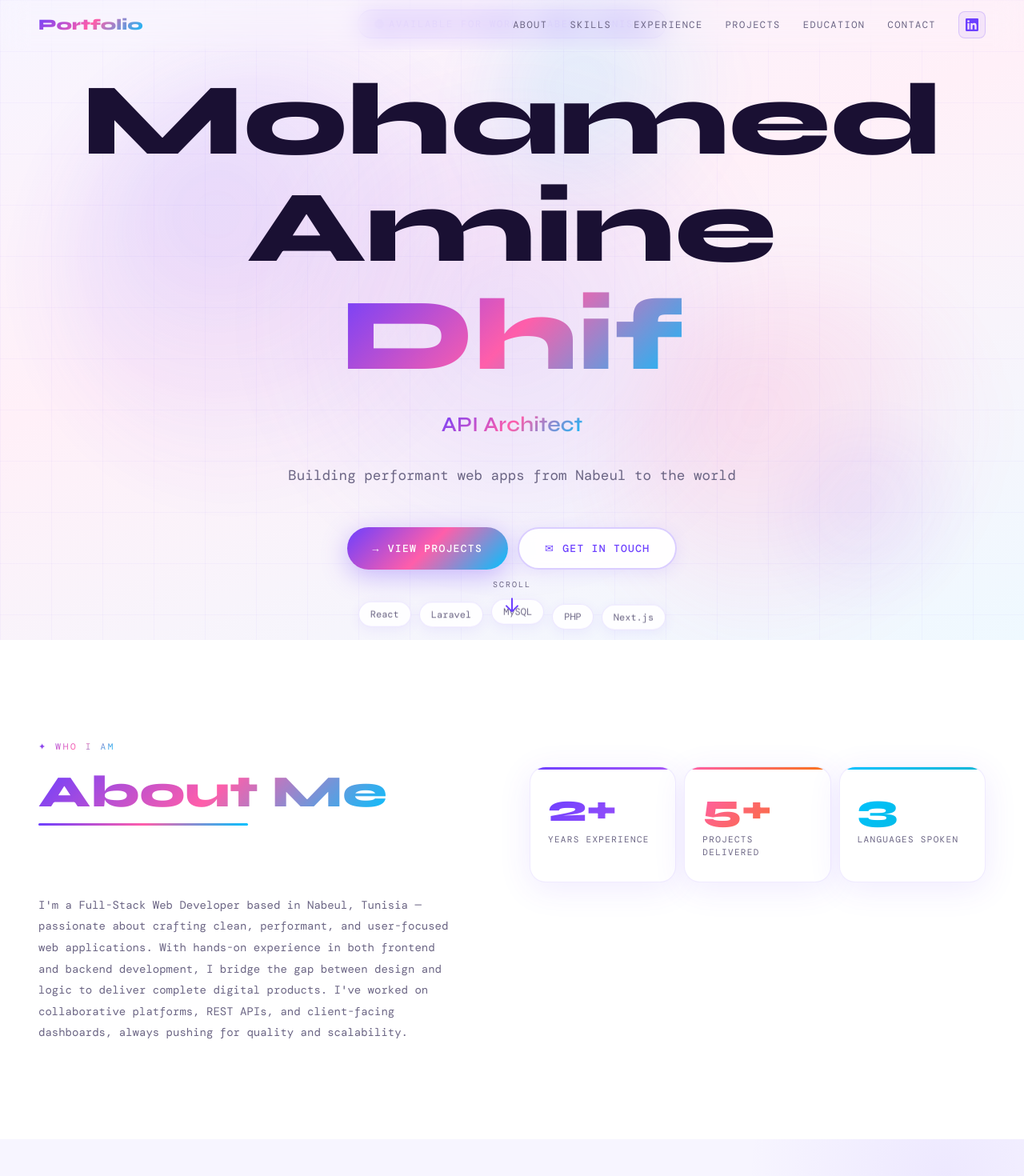
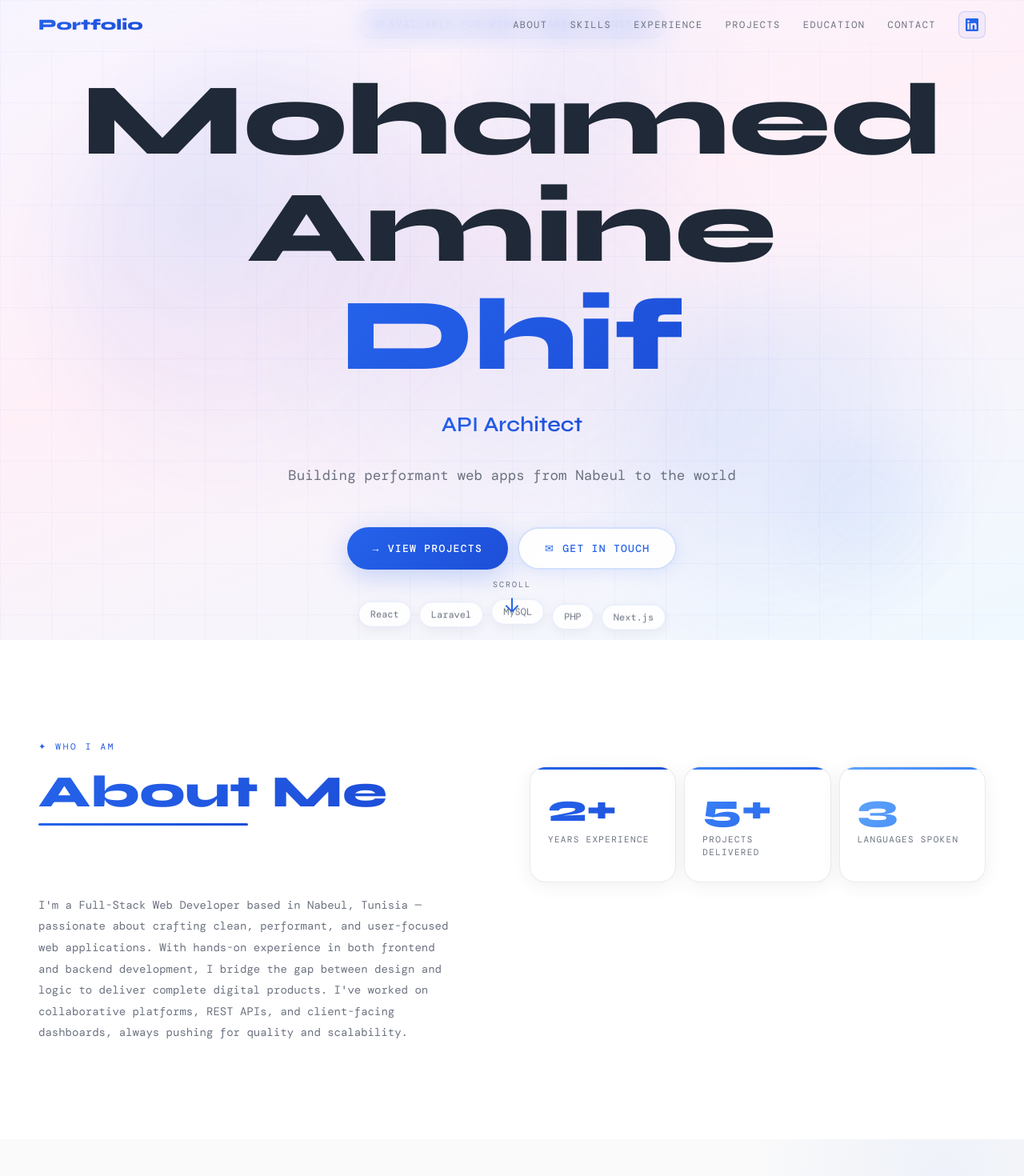
Before and after one commit to DHIF24/Med_amine_portfolio_v_f, a React (Vite) app: page / in a window 1280 px wide. Shown: the top 1470 px of the page at 80% size. Built offline with nearby package versions, Linux system fonts and the light colour scheme; a web font is replaced by a local one.

Commit message:
Simplify color design to minimal blue monochromatic scheme

```diff
--- a/src/Portfolio.jsx
+++ b/src/Portfolio.jsx
@@ -11,7 +11,7 @@
 } from "framer-motion";
 
 /* ── CONSTANTS ─────────────────────────────── */
-const GRAD = "linear-gradient(135deg,#6c3fff 0%,#ff5eaa 50%,#00c2ff 100%)";
+const GRAD = "linear-gradient(135deg,#2563eb 0%,#1d4ed8 100%)";
 const GRAD_TEXT = {
   background: GRAD,
   WebkitBackgroundClip: "text",
@@ -19,16 +19,16 @@
   backgroundClip: "text",
 };
 const GRADS = [
-  "linear-gradient(135deg,#6c3fff,#a855f7)",
-  "linear-gradient(135deg,#ff5eaa,#f97316)",
-  "linear-gradient(135deg,#00c2ff,#06b6d4)",
-  "linear-gradient(135deg,#f59e0b,#ef4444)",
+  "linear-gradient(135deg,#2563eb,#1d4ed8)",
+  "linear-gradient(135deg,#3b82f6,#2563eb)",
+  "linear-gradient(135deg,#60a5fa,#3b82f6)",
+  "linear-gradient(135deg,#93c5fd,#60a5fa)",
 ];
 const PILL_COLORS = [
-  ["rgba(108,63,255,0.1)", "#6c3fff"],
-  ["rgba(255,94,170,0.1)", "#ff5eaa"],
-  ["rgba(0,194,255,0.1)",  "#00c2ff"],
-  ["rgba(245,158,11,0.1)", "#f59e0b"],
+  ["rgba(37,99,235,0.1)", "#2563eb"],
+  ["rgba(59,130,246,0.1)", "#3b82f6"],
+  ["rgba(96,165,250,0.1)", "#60a5fa"],
+  ["rgba(147,197,253,0.1)", "#93c5fd"],
 ];
 
 /* ── VARIANTS ──────────────────────────────── */
@@ -54,10 +54,10 @@
   return (
     <div style={{ position:"absolute", inset:0, overflow:"hidden", zIndex:0 }}>
       {[
-        {x:"6%",  y:"10%", s:560, c:"rgba(108,63,255,0.20)", d:0},
-        {x:"62%", y:"50%", s:440, c:"rgba(255,94,170,0.17)", d:1.8},
-        {x:"48%", y:"2%",  s:300, c:"rgba(0,194,255,0.14)",  d:3.2},
-        {x:"78%", y:"72%", s:200, c:"rgba(108,63,255,0.10)", d:2.1},
+        {x:"6%",  y:"10%", s:560, c:"rgba(37,99,235,0.15)", d:0},
+        {x:"62%", y:"50%", s:440, c:"rgba(59,130,246,0.12)", d:1.8},
+        {x:"48%", y:"2%",  s:300, c:"rgba(96,165,250,0.10)",  d:3.2},
+        {x:"78%", y:"72%", s:200, c:"rgba(37,99,235,0.08)", d:2.1},
       ].map((o,i)=>(
         <motion.div key={i} style={{
           position:"absolute", left:o.x, top:o.y, width:o.s, height:o.s,
@@ -68,13 +68,13 @@
       ))}
       <motion.div style={{
         position:"absolute", width:720, height:720, borderRadius:"50%",
-        background:"radial-gradient(circle,rgba(108,63,255,0.11) 0%,transparent 65%)",
+        background:"radial-gradient(circle,rgba(37,99,235,0.08) 0%,transparent 65%)",
         filter:"blur(32px)", pointerEvents:"none",
         translateX:"-50%", translateY:"-50%", left:mouseX, top:mouseY,
       }} />
       <div style={{
         position:"absolute", inset:0,
-        backgroundImage:"linear-gradient(rgba(108,63,255,0.035) 1px,transparent 1px),linear-gradient(90deg,rgba(108,63,255,0.035) 1px,transparent 1px)",
+        backgroundImage:"linear-gradient(rgba(37,99,235,0.04) 1px,transparent 1px),linear-gradient(90deg,rgba(37,99,235,0.04) 1px,transparent 1px)",
         backgroundSize:"64px 64px",
       }} />
     </div>
@@ -101,15 +101,15 @@
       style={{
         x:sx, y:sy,
         background: filled ? GRAD : "rgba(255,255,255,0.92)",
-        border: filled ? "none" : "2px solid rgba(108,63,255,0.25)",
-        color: filled ? "#fff" : "#6c3fff",
+        border: filled ? "none" : "2px solid rgba(37,99,235,0.2)",
+        color: filled ? "#fff" : "#2563eb",
         backdropFilter:"blur(8px)",
         cursor:"pointer", textDecoration:"none",
         display:"inline-flex", alignItems:"center", gap:"10px",
         padding:"15px 32px", borderRadius:"50px",
         fontFamily:"DM Mono,monospace", fontSize:"13px", fontWeight:500,
         letterSpacing:"0.1em", textTransform:"uppercase",
-        boxShadow: filled ? "0 8px 32px rgba(108,63,255,0.35)" : "0 4px 20px rgba(108,63,255,0.1)",
+        boxShadow: filled ? "0 8px 32px rgba(37,99,235,0.25)" : "0 4px 20px rgba(37,99,235,0.1)",
       }}>
       {icon && <span>{icon}</span>}
       {children}
@@ -153,11 +153,11 @@
   const count = useCountUp(number, inView);
   return (
     <motion.div ref={ref} variants={scaleIn}
-      whileHover={{y:-4, boxShadow:"0 20px 60px rgba(108,63,255,0.22)"}}
+      whileHover={{y:-4, boxShadow:"0 20px 60px rgba(37,99,235,0.15)"}}
       transition={{type:"spring",stiffness:280}}
       style={{
-        background:"#fff", border:"1.5px solid rgba(108,63,255,0.1)", borderRadius:"20px",
-        padding:"28px 22px", flex:"1 1 120px", minWidth:"120px", boxShadow:"0 8px 40px rgba(108,63,255,0.10)",
+        background:"#fff", border:"1.5px solid rgba(0,0,0,0.08)", borderRadius:"20px",
+        padding:"28px 22px", flex:"1 1 120px", minWidth:"120px", boxShadow:"0 4px 24px rgba(0,0,0,0.06)",
         position:"relative", overflow:"hidden",
       }}>
       <div style={{position:"absolute",top:0,left:0,right:0,height:"3px",background:GRADS[idx%3]}} />
@@ -210,10 +210,10 @@
           <span key={i} style={{
             display:"inline-flex", alignItems:"center", gap:"8px",
             padding:"10px 22px", borderRadius:"50px",
-            background:"#fff", border:"1.5px solid rgba(108,63,255,0.1)",
+            background:"#fff", border:"1.5px solid rgba(0,0,0,0.08)",
             fontFamily:"DM Mono,monospace", fontSize:"13px", fontWeight:500,
             color:"var(--text-muted)", whiteSpace:"nowrap",
-            boxShadow:"0 4px 16px rgba(108,63,255,0.08)",
+            boxShadow:"0 4px 16px rgba(0,0,0,0.06)",
           }}>
             <span style={{width:8,height:8,borderRadius:"50%",flexShrink:0,background:GRADS[i%3]}} />
             {s}
@@ -235,9 +235,9 @@
         preserveAspectRatio="none" viewBox="0 0 4 100">
         <defs>
           <linearGradient id="tlg" x1="0" y1="0" x2="0" y2="1">
-            <stop offset="0%" stopColor="#6c3fff"/>
-            <stop offset="50%" stopColor="#ff5eaa"/>
-            <stop offset="100%" stopColor="#00c2ff"/>
+            <stop offset="0%" stopColor="#2563eb"/>
+            <stop offset="50%" stopColor="#3b82f6"/>
+            <stop offset="100%" stopColor="#60a5fa"/>
           </linearGradient>
         </defs>
         <motion.line x1="2" y1="0" x2="2" y2="100"
@@ -263,12 +263,12 @@
   }, []);
   return (
     <motion.div ref={ref} variants={v} initial="hidden" animate={inView?"visible":"hidden"}
-      whileHover={{y:-4, boxShadow:"0 20px 60px rgba(108,63,255,0.18)"}}
+      whileHover={{y:-4, boxShadow:"0 20px 60px rgba(0,0,0,0.1)"}}
       transition={{type:"spring",stiffness:260}}
       style={{
-        background:"#fff", border:"1.5px solid rgba(108,63,255,0.1)", borderRadius:"20px",
+        background:"#fff", border:"1.5px solid rgba(0,0,0,0.08)", borderRadius:"20px",
         padding:isMobile ? "24px 20px" : "32px", flex:1, maxWidth:"480px", width:"100%", position:"relative",
-        boxShadow:"0 8px 40px rgba(108,63,255,0.08)", overflow:"hidden",
+        boxShadow:"0 4px 24px rgba(0,0,0,0.06)", overflow:"hidden",
         marginLeft:isMobile ? "0" : undefined,
         marginRight:isMobile ? "0" : undefined,
       }}>
@@ -279,7 +279,7 @@
           [side==="left"?"right":"left"]:"-9px",
           width:"18px", height:"18px", borderRadius:"50%",
           background:GRADS[idx%2], border:"3px solid #f7f5ff",
-          boxShadow:`0 0 14px ${["rgba(108,63,255,0.5)","rgba(255,94,170,0.5)"][idx%2]}`,
+          boxShadow:`0 0 14px rgba(37,99,235,0.3)`,
         }} />
       )}
       <p style={{fontFamily:"DM Mono,monospace",fontSize:"11px",letterSpacing:"0.2em",
@@ -296,7 +296,7 @@
         {points.map((p,i)=>(
           <li key={i} style={{fontFamily:"DM Mono,monospace",fontSize:"13px",color:"var(--text-muted)",
             paddingLeft:"16px",position:"relative",marginBottom:"8px",lineHeight:1.6}}>
-            <span style={{position:"absolute",left:0,color:"#6c3fff",fontWeight:700}}>›</span>{p}
+            <span style={{position:"absolute",left:0,color:"#2563eb",fontWeight:700}}>›</span>{p}
           </li>
         ))}
       </ul>
@@ -320,17 +320,17 @@
       onHoverStart={()=>setHov(true)} onHoverEnd={()=>setHov(false)}
       transition={{type:"spring",stiffness:240,damping:18}}
       style={{
-        background:"#fff", border:"1.5px solid rgba(108,63,255,0.1)", borderRadius:"24px",
+        background:"#fff", border:"1.5px solid rgba(0,0,0,0.08)", borderRadius:"24px",
         padding:isMobile ? "28px 22px" : "40px 36px", flex:"1 1 300px", minWidth:"280px", maxWidth:"520px",
         position:"relative", overflow:"hidden", transformPerspective:900,
         cursor:"default",
-        boxShadow: hov ? "0 24px 64px rgba(108,63,255,0.22)" : "0 8px 40px rgba(108,63,255,0.1)",
+        boxShadow: hov ? "0 12px 40px rgba(0,0,0,0.1)" : "0 4px 24px rgba(0,0,0,0.06)",
         transition:"box-shadow 0.3s",
       }}>
       <div style={{position:"absolute",top:0,left:0,right:0,height:"4px",background:gradient}} />
       <motion.div animate={{opacity:hov?1:0}} transition={{duration:0.3}}
         style={{position:"absolute",inset:0,zIndex:0,pointerEvents:"none",
-          background:`radial-gradient(ellipse at top left,${gradient.includes("6c3fff")?"rgba(108,63,255,0.06)":"rgba(0,194,255,0.06)"},transparent 70%)`}} />
+          background:`radial-gradient(ellipse at top left,rgba(37,99,235,0.06),transparent 70%)`}} />
       <div style={{position:"relative",zIndex:1}}>
         <p style={{fontFamily:"DM Mono,monospace",fontSize:"11px",letterSpacing:"0.2em",
           background:gradient,WebkitBackgroundClip:"text",WebkitTextFillColor:"transparent",
@@ -362,7 +362,7 @@
                 color:"#fff", textDecoration:"none",
                 fontFamily:"DM Mono,monospace", fontSize:"12px",
                 fontWeight:500, letterSpacing:"0.1em", textTransform:"uppercase",
-                boxShadow:`0 6px 24px ${gradient.includes("6c3fff") ? "rgba(108,63,255,0.35)" : gradient.includes("f59e0b") ? "rgba(245,158,11,0.35)" : "rgba(0,194,255,0.35)"}`,
+                boxShadow:`0 6px 24px rgba(37,99,235,0.25)`,
               }}>
               <svg width="14" height="14" viewBox="0 0 24 24" fill="none" stroke="currentColor" strokeWidth="2.5" strokeLinecap="round" strokeLinejoin="round">
                 <path d="M18 13v6a2 2 0 01-2 2H5a2 2 0 01-2-2V8a2 2 0 012-2h6"/>
@@ -410,13 +410,13 @@
           background:GRADS[idx%3],WebkitBackgroundClip:"text",WebkitTextFillColor:"transparent",
           backgroundClip:"text",display:"inline-block"}}>{level}</span>
       </div>
-      <div style={{height:"8px",background:"rgba(108,63,255,0.08)",borderRadius:"50px",
+      <div style={{height:"8px",background:"rgba(37,99,235,0.08)",borderRadius:"50px",
         position:"relative",overflow:"hidden"}}>
         <motion.div initial={{scaleX:0}} animate={inView?{scaleX:1}:{}}
           transition={{duration:1.4,ease:[0.25,1,0.5,1],delay:0.2}}
           style={{position:"absolute",inset:0,width:width,background:GRADS[idx%3],
             transformOrigin:"left",borderRadius:"50px",
-            boxShadow:`0 0 14px ${["rgba(108,63,255,0.4)","rgba(255,94,170,0.4)","rgba(0,194,255,0.4)"][idx%3]}`}} />
+            boxShadow:`0 0 14px rgba(37,99,235,0.25)`}} />
       </div>
     </motion.div>
   );
@@ -433,16 +433,16 @@
   }, []);
   return (
     <motion.div variants={fadeUp}
-      whileHover={!isMobile ? {y:-6,boxShadow:"0 20px 60px rgba(108,63,255,0.18)"} : {}}
+      whileHover={!isMobile ? {y:-6,boxShadow:"0 20px 60px rgba(0,0,0,0.1)"} : {}}
       transition={{type:"spring",stiffness:260}}
       style={{
-        background:"#fff", border:"1.5px solid rgba(108,63,255,0.1)", borderRadius:"20px",
+        background:"#fff", border:"1.5px solid rgba(0,0,0,0.08)", borderRadius:"20px",
         padding:isMobile ? "26px 22px" : "36px 32px", flex:"1 1 280px", minWidth:"260px", position:"relative",
-        overflow:"hidden", boxShadow:"0 8px 40px rgba(108,63,255,0.08)",
+        overflow:"hidden", boxShadow:"0 4px 24px rgba(0,0,0,0.06)",
       }}>
       <div style={{position:"absolute",top:0,left:0,right:0,height:"3px",background:GRADS[idx%2]}} />
       <div style={{position:"absolute",bottom:-24,right:-24,width:"110px",height:"110px",
-        borderRadius:"50%",background:`radial-gradient(circle,${["rgba(108,63,255,0.08)","rgba(255,94,170,0.08)"][idx%2]},transparent 70%)`}} />
+        borderRadius:"50%",background:`radial-gradient(circle,rgba(37,99,235,0.06),transparent 70%)`}} />
       <p style={{fontFamily:"DM Mono,monospace",fontSize:"11px",letterSpacing:"0.2em",
         background:GRADS[idx%2],WebkitBackgroundClip:"text",WebkitTextFillColor:"transparent",
         backgroundClip:"text",marginBottom:"12px",textTransform:"uppercase",display:"inline-block"}}>{period}</p>
@@ -467,29 +467,29 @@
       display:"flex",justifyContent:"space-between",alignItems:"center",
       padding:"14px clamp(16px,4vw,48px)",backdropFilter:"blur(16px)"}}>
       <motion.div style={{opacity:bgOpacity,position:"absolute",inset:0,zIndex:-1,
-        background:"rgba(247,245,255,0.93)",
-        borderBottom:"1px solid rgba(108,63,255,0.1)",
-        boxShadow:"0 2px 20px rgba(108,63,255,0.06)"}} />
+        background:"rgba(255,255,255,0.95)",
+        borderBottom:"1px solid rgba(0,0,0,0.08)",
+        boxShadow:"0 2px 20px rgba(0,0,0,0.05)"}} />
       <motion.a href="#hero" whileHover={{scale:1.05}} style={{
         fontFamily:"Syne,sans-serif",fontWeight:800,fontSize:"clamp(1.1rem,3vw,1.2rem)",
         ...GRAD_TEXT, textDecoration:"none",zIndex:1}}>Portfolio</motion.a>
       <div style={{display:"flex",gap:"28px",alignItems:"center",zIndex:1}} className="desktop-nav">
         {links.map(l=>(
           <motion.a key={l} href={`#${l.toLowerCase()}`} onClick={()=>setActive(l)}
-            whileHover={{color:"#6c3fff"}}
+            whileHover={{color:"#2563eb"}}
             style={{fontFamily:"DM Mono,monospace",fontSize:"12px",letterSpacing:"0.12em",
-              textTransform:"uppercase",color:active===l?"#6c3fff":"var(--text-muted)",textDecoration:"none"}}>{l}</motion.a>
+              textTransform:"uppercase",color:active===l?"#2563eb":"var(--text-muted)",textDecoration:"none"}}>{l}</motion.a>
         ))}
         <motion.a href="https://linkedin.com/in/mohamed-amine-dhif/" target="_blank" rel="noopener noreferrer"
-          whileHover={{scale:1.12, color:"#6c3fff"}}
+          whileHover={{scale:1.12, color:"#2563eb"}}
           whileTap={{scale:0.95}}
           title="LinkedIn"
           style={{
             display:"inline-flex", alignItems:"center", justifyContent:"center",
             width:"34px", height:"34px", borderRadius:"8px",
-            border:"1.5px solid rgba(108,63,255,0.2)",
-            background:"rgba(108,63,255,0.07)",
-            color:"#6c3fff", textDecoration:"none", flexShrink:0,
+            border:"1.5px solid rgba(37,99,235,0.2)",
+            background:"rgba(37,99,235,0.05)",
+            color:"#2563eb", textDecoration:"none", flexShrink:0,
           }}>
           <svg width="16" height="16" viewBox="0 0 24 24" fill="currentColor">
             <path d="M20.447 20.452h-3.554v-5.569c0-1.328-.027-3.037-1.852-3.037-1.853 0-2.136 1.445-2.136 2.939v5.667H9.351V9h3.414v1.561h.046c.477-.9 1.637-1.85 3.37-1.85 3.601 0 4.267 2.37 4.267 5.455v6.286zM5.337 7.433a2.062 2.062 0 01-2.063-2.065 2.064 2.064 0 112.063 2.065zm1.782 13.019H3.555V9h3.564v11.452zM22.225 0H1.771C.792 0 0 .774 0 1.729v20.542C0 23.227.792 24 1.771 24h20.451C23.2 24 24 23.227 24 22.271V1.729C24 .774 23.2 0 22.222 0h.003z"/>
@@ -535,12 +535,12 @@
           transition={{duration:0.7,delay:0.1}}
           style={{display:"inline-flex",alignItems:"center",gap:"8px",
             padding:"8px 22px",borderRadius:"50px",marginBottom:"36px",
-            background:"rgba(108,63,255,0.09)",border:"1.5px solid rgba(108,63,255,0.2)"}}>
+            background:"rgba(37,99,235,0.08)",border:"1.5px solid rgba(37,99,235,0.15)"}}>
           <motion.span animate={{scale:[1,1.5,1],opacity:[1,0.4,1]}}
             transition={{duration:2,repeat:Infinity}}
-            style={{width:8,height:8,borderRadius:"50%",background:"#6c3fff",display:"inline-block"}} />
+            style={{width:8,height:8,borderRadius:"50%",background:"#2563eb",display:"inline-block"}} />
           <span style={{fontFamily:"DM Mono,monospace",fontSize:"12px",letterSpacing:"0.15em",
-            color:"#6c3fff",textTransform:"uppercase"}}>Available for work · Nabeul, Tunisia</span>
+            color:"#2563eb",textTransform:"uppercase"}}>Available for work · Nabeul, Tunisia</span>
         </motion.div>
 
         {/* Name */}
@@ -597,8 +597,8 @@
               transition={{duration:3+i*0.6,repeat:Infinity,delay:i*0.45,ease:"easeInOut"}}
               style={{fontFamily:"DM Mono,monospace",fontSize:"clamp(11px,2.5vw,12px)",padding:"6px 14px",
                 borderRadius:"50px",background:"rgba(255,255,255,0.85)",
-                border:"1.5px solid rgba(108,63,255,0.12)",color:"var(--text-muted)",
-                boxShadow:"0 4px 16px rgba(108,63,255,0.08)",backdropFilter:"blur(8px)"}}>
+                border:"1.5px solid rgba(37,99,235,0.12)",color:"var(--text-muted)",
+                boxShadow:"0 4px 16px rgba(0,0,0,0.06)",backdropFilter:"blur(8px)"}}>
               {t}
             </motion.span>
           ))}
@@ -614,7 +614,7 @@
           <span style={{fontFamily:"DM Mono,monospace",fontSize:"10px",letterSpacing:"0.2em",
             color:"var(--text-muted)",textTransform:"uppercase"}}>Scroll</span>
           <svg width="24" height="24" viewBox="0 0 24 24" fill="none">
-            <path d="M12 4L12 20M5 13L12 20L19 13" stroke="#6c3fff"
+            <path d="M12 4L12 20M5 13L12 20L19 13" stroke="#2563eb"
               strokeWidth="2" strokeLinecap="round" strokeLinejoin="round"/>
           </svg>
         </motion.div>
@@ -674,7 +674,7 @@
   return (
     <section id="skills" style={{padding:"clamp(80px,10vw,120px) clamp(20px,5vw,48px)",background:"var(--bg)",position:"relative",overflow:"hidden"}}>
       <div style={{position:"absolute",top:"-200px",right:"-150px",width:"500px",height:"500px",
-        borderRadius:"50%",background:"radial-gradient(circle,rgba(108,63,255,0.07),transparent 70%)",pointerEvents:"none"}} />
+        borderRadius:"50%",background:"radial-gradient(circle,rgba(37,99,235,0.06),transparent 70%)",pointerEvents:"none"}} />
       <div style={{maxWidth:"1200px",margin:"0 auto"}}>
         <motion.div ref={ref} variants={stagger} initial="hidden" animate={inView?"visible":"hidden"}>
           <SectionLabel text="What I Know" />
@@ -772,19 +772,19 @@
             <ProjectCard title="Portfolio" year="2024"
               description="A modern, responsive portfolio website showcasing projects and skills. Built with clean HTML structure, custom CSS styling, and interactive JavaScript features."
               stack={["HTML5","CSS3","JavaScript"]}
-              gradient="linear-gradient(135deg,#00c2ff,#06b6d4)"
+              gradient="linear-gradient(135deg,#2563eb,#1d4ed8)"
               demoUrl="https://portfolio-wassim-eta.vercel.app"
               githubUrl="https://github.com/DHIF24/portfolio-wassim" />
             <ProjectCard title="Dhayoufi Store" year="2024"
               description="A modern e-commerce website with product catalog, shopping cart, and checkout flow. Built with responsive design and smooth user experience for online shopping."
               stack={["React","Next.js","Tailwind CSS","Vercel"]}
-              gradient="linear-gradient(135deg,#f59e0b,#ef4444)"
+              gradient="linear-gradient(135deg,#3b82f6,#2563eb)"
               demoUrl="https://dhayoufi-store.vercel.app"
               githubUrl="https://github.com/DHIF24/dhayoufi_store" />
             <ProjectCard title="Inventory Management System" year="2024"
               description="A comprehensive inventory management system with real-time stock tracking, authentication, and cloud storage. Built with modern React tooling and Firebase backend services."
               stack={["React","Vite","Firebase","Firestore","Auth"]}
-              gradient="linear-gradient(135deg,#10b981,#059669)"
+              gradient="linear-gradient(135deg,#60a5fa,#3b82f6)"
               demoUrl="https://inventory-management-system-mocha-phi.vercel.app/"
               githubUrl="https://github.com/DHIF24/Inventory-Management-System" />
           </motion.div>
@@ -848,7 +848,7 @@
       <div style={{position:"absolute",top:"50%",left:"50%",
         transform:"translate(-50%,-50%)",width:"700px",height:"700px",
         borderRadius:"50%",pointerEvents:"none",
-        background:"radial-gradient(circle,rgba(108,63,255,0.07),rgba(255,94,170,0.05) 50%,transparent 70%)"}} />
+        background:"radial-gradient(circle,rgba(37,99,235,0.06),rgba(59,130,246,0.04) 50%,transparent 70%)"}} />
       <motion.div ref={ref} variants={stagger} initial="hidden" animate={inView?"visible":"hidden"}
         style={{position:"relative",zIndex:1,maxWidth:"800px",margin:"0 auto"}}>
         <SectionLabel text="Get In Touch" />
@@ -895,7 +895,7 @@
     return () => window.removeEventListener('resize', check);
   }, []);
   return (
-    <footer style={{background:"var(--bg)",borderTop:"1px solid rgba(108,63,255,0.1)",
+    <footer style={{background:"var(--bg)",borderTop:"1px solid rgba(0,0,0,0.08)",
       padding:isMobile ? "24px 20px" : "32px 48px",display:"flex",
       flexDirection:isMobile ? "column" : "row",
       justifyContent:"space-between",
@@ -925,15 +925,15 @@
           display:"none",
           position:"fixed", top:"14px", right:"16px", zIndex:101,
           width:"44px", height:"44px", borderRadius:"12px",
-          border:"1.5px solid rgba(108,63,255,0.2)",
-          background:"rgba(247,245,255,0.95)",
+          border:"1.5px solid rgba(37,99,235,0.2)",
+          background:"rgba(255,255,255,0.95)",
           backdropFilter:"blur(12px)",
           alignItems:"center", justifyContent:"center",
           cursor:"pointer",
         }}
         className="mobile-menu-btn"
       >
-        <svg width="22" height="22" viewBox="0 0 24 24" fill="none" stroke="#6c3fff" strokeWidth="2.2" strokeLinecap="round">
+        <svg width="22" height="22" viewBox="0 0 24 24" fill="none" stroke="#2563eb" strokeWidth="2.2" strokeLinecap="round">
           <motion.line x1="3" y1="6" x2="21" y2="6" animate={{rotate: open ? 45 : 0, y: open ? 0 : 0}} />
           <motion.line x1="3" y1="12" x2="21" y2="12" animate={{opacity: open ? 0 : 1}} />
           <motion.line x1="3" y1="18" x2="21" y2="18" animate={{rotate: open ? -45 : 0, y: open ? 0 : 0}} />
@@ -948,7 +948,7 @@
             transition={{type:"spring", damping:25, stiffness:200}}
             style={{
               position:"fixed", inset:0, zIndex:100,
-              background:"rgba(247,245,255,0.98)",
+              background:"rgba(255,255,255,0.98)",
               backdropFilter:"blur(20px)",
               display:"flex", flexDirection:"column",
               alignItems:"center", justifyContent:"center", gap:"28px",
--- a/src/index.css
+++ b/src/index.css
@@ -3,20 +3,20 @@
 @tailwind utilities;
 
 :root {
-  --bg: #f7f5ff;
+  --bg: #fafafa;
   --bg2: #ffffff;
   --surface: #ffffff;
-  --surface2: #f0ecff;
-  --accent: #6c3fff;
-  --accent2: #ff5eaa;
-  --accent3: #00c2ff;
-  --grad: linear-gradient(135deg, #6c3fff 0%, #ff5eaa 50%, #00c2ff 100%);
-  --grad-soft: linear-gradient(135deg, rgba(108,63,255,0.12) 0%, rgba(255,94,170,0.10) 50%, rgba(0,194,255,0.10) 100%);
-  --text: #1a1033;
-  --text-muted: #6b6584;
-  --border: rgba(108, 63, 255, 0.12);
-  --shadow: 0 8px 40px rgba(108,63,255,0.12);
-  --shadow-hover: 0 20px 60px rgba(108,63,255,0.22);
+  --surface2: #f5f5f5;
+  --accent: #2563eb;
+  --accent2: #2563eb;
+  --accent3: #2563eb;
+  --grad: linear-gradient(135deg, #2563eb 0%, #1d4ed8 100%);
+  --grad-soft: linear-gradient(135deg, rgba(37,99,235,0.08) 0%, rgba(29,78,216,0.06) 100%);
+  --text: #1f2937;
+  --text-muted: #6b7280;
+  --border: rgba(0, 0, 0, 0.08);
+  --shadow: 0 4px 24px rgba(0,0,0,0.06);
+  --shadow-hover: 0 12px 40px rgba(0,0,0,0.10);
 }
 
 * { margin: 0; padding: 0; box-sizing: border-box; }
```
